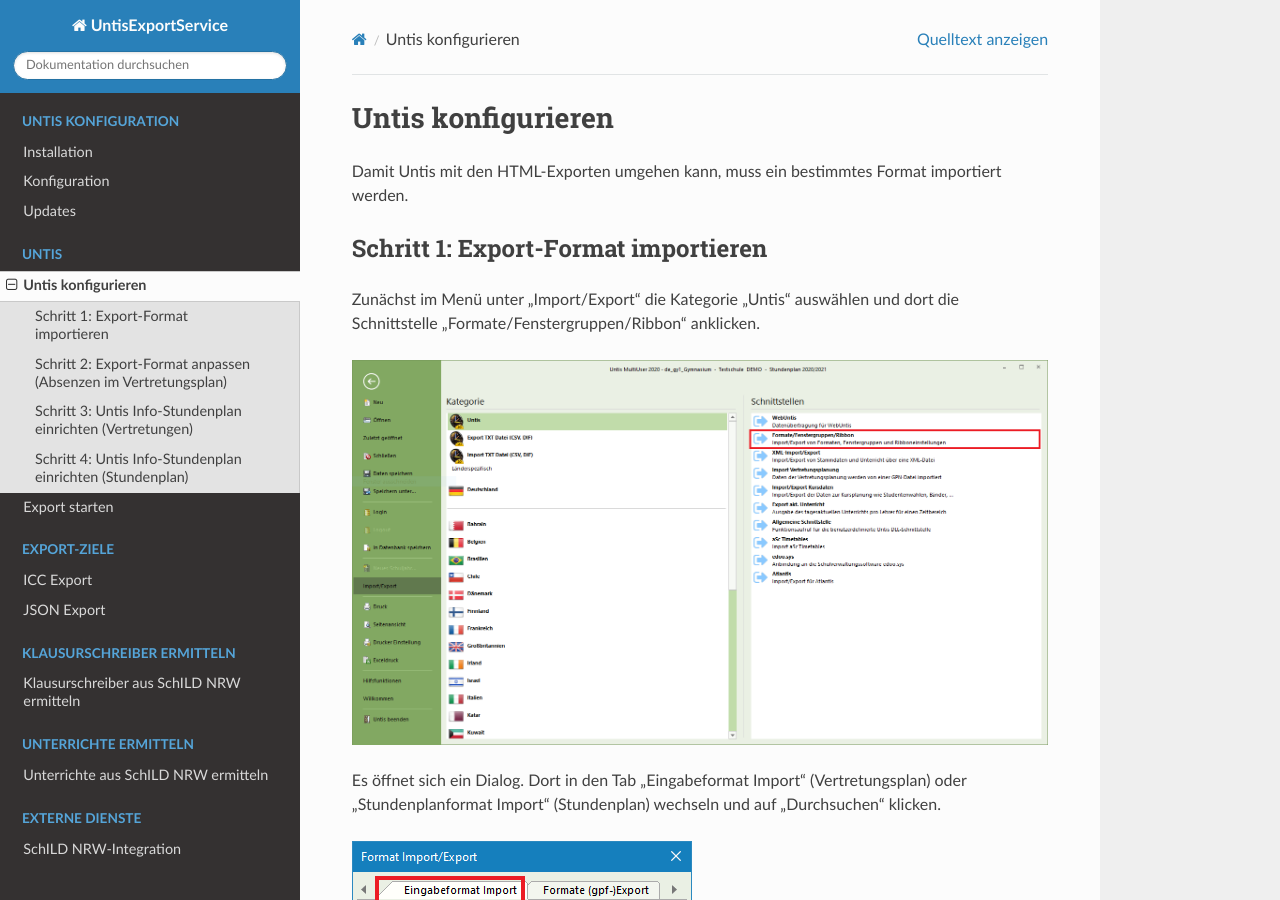
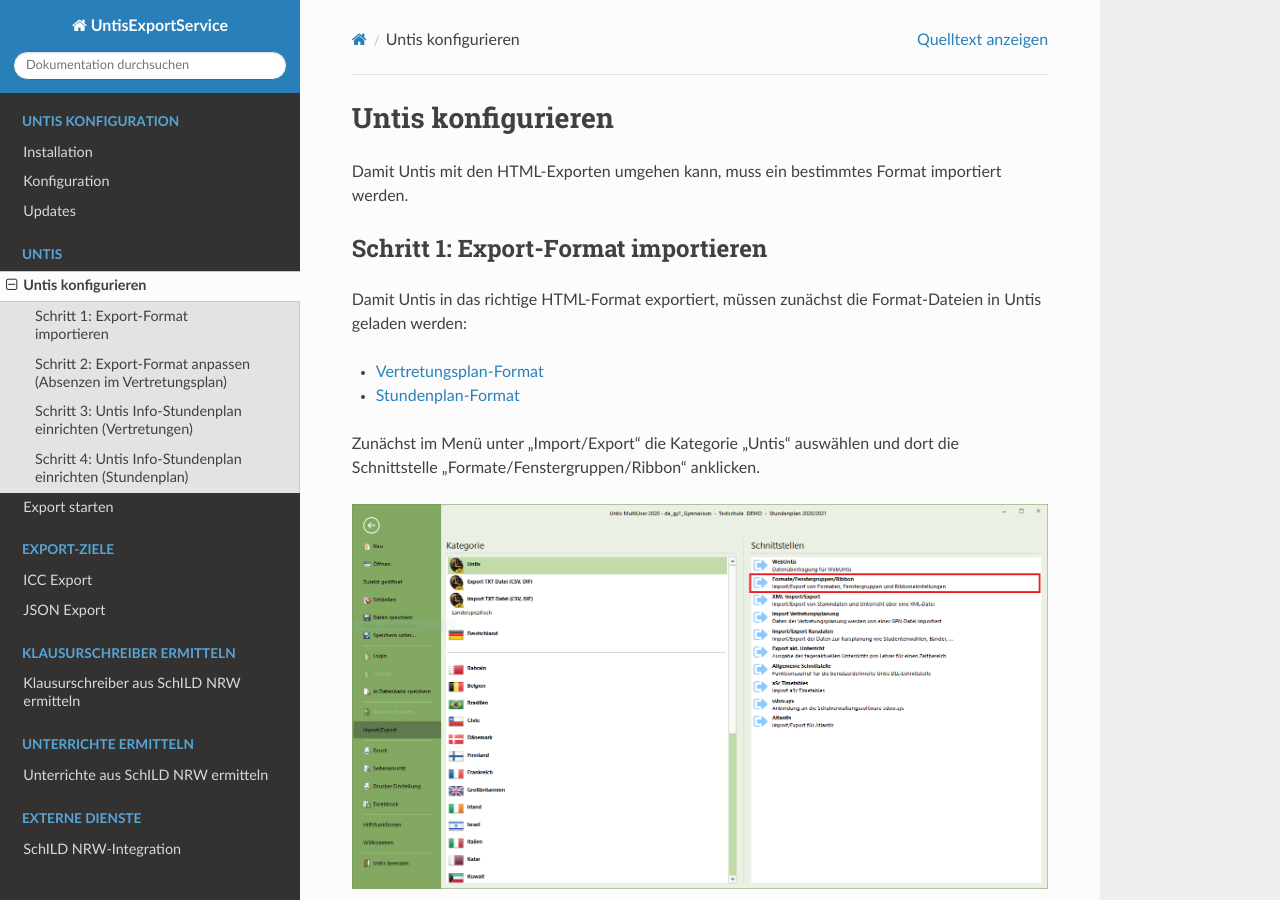
Before and after one commit to SchulIT/untisexport-service, a Sphinx documentation site: the page built from docs/untis.rst, in a window 1280 px wide and 900 px high. Built offline with Sphinx 7.4.7 and the Read the Docs theme 2.0.0, drawn with Linux system fonts in a browser that asks for light colours.

Commit message:
Adds links to Untis formats

```diff
--- a/docs/untis.rst
+++ b/docs/untis.rst
@@ -6,6 +6,11 @@
 
 Schritt 1: Export-Format importieren
 ####################################
+
+Damit Untis in das richtige HTML-Format exportiert, müssen zunächst die Format-Dateien in Untis geladen werden:
+
+- `Vertretungsplan-Format <https://raw.githubusercontent.com/SchulIT/untisexport/master/doc/vertretungsplan.gpf>`_
+- `Stundenplan-Format <https://raw.githubusercontent.com/SchulIT/untisexport/master/doc/stundenplan.gpf>`_
 
 Zunächst im Menü unter "Import/Export" die Kategorie "Untis" auswählen und dort die Schnittstelle "Formate/Fenstergruppen/Ribbon" anklicken.
 
```
